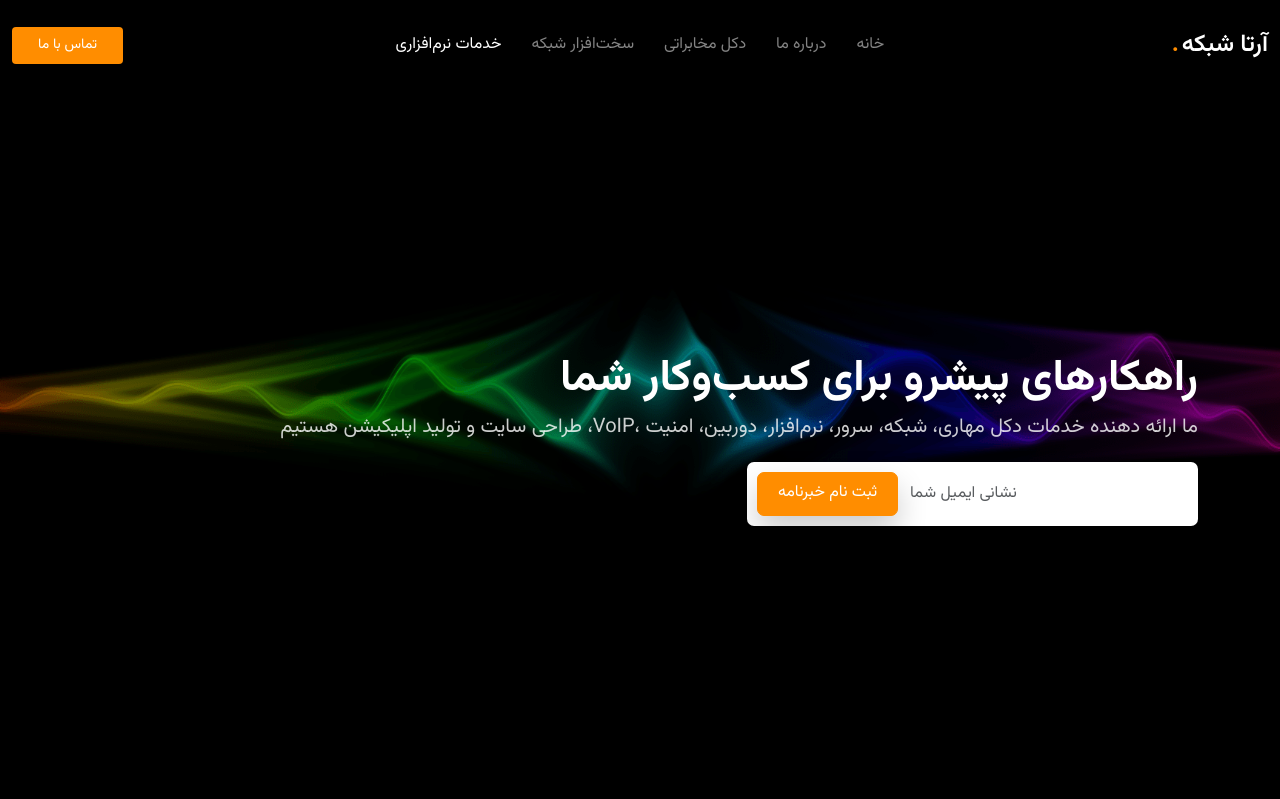
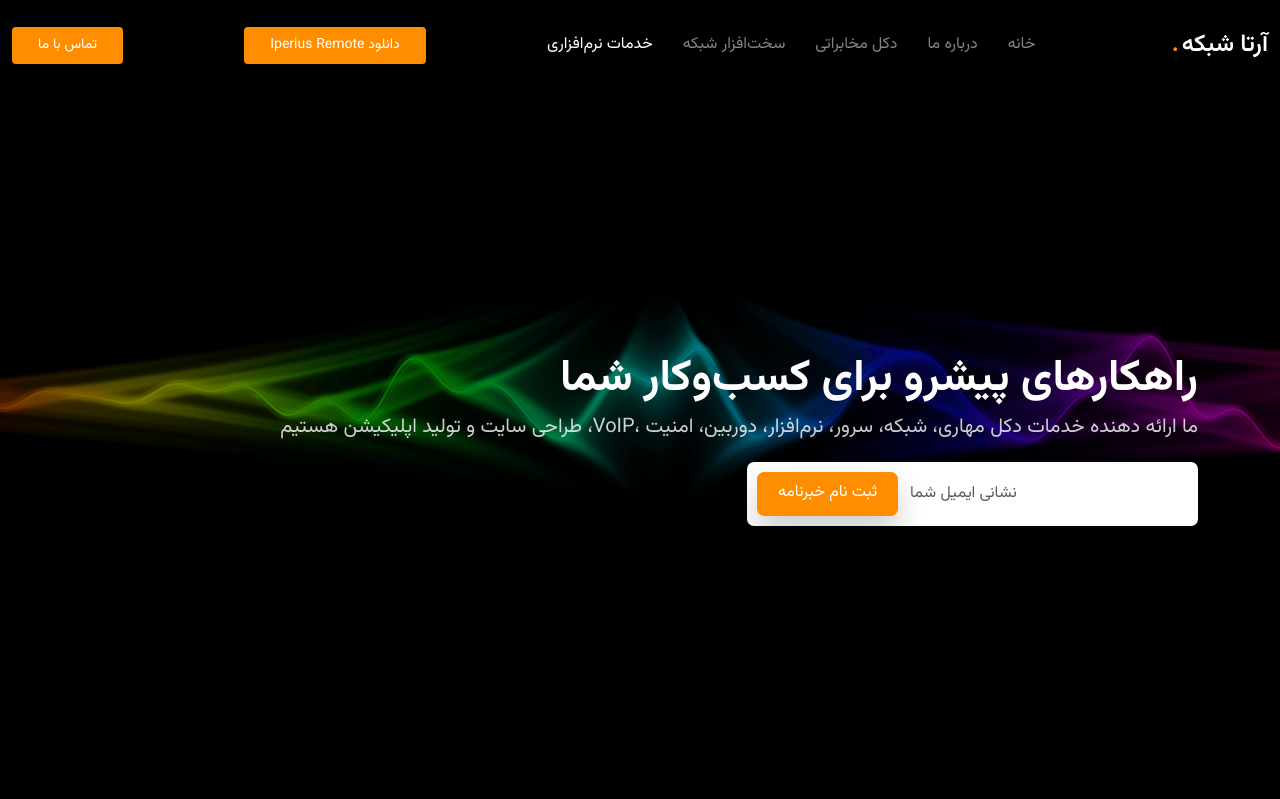
Before and after one commit to artanetwork/artanetwork.com.v1, a Django app: page / in a window 1280 px wide. Shown: the top 799 px of the page. Run offline with Django 4.2, Linux system fonts and the light colour scheme; some libraries are stand-ins or nearby versions.

Commit message:
Add download link for Iperius Remote

```diff
--- a/templates/base.html
+++ b/templates/base.html
@@ -50,6 +50,7 @@
                     <i class="mobile-nav-toggle d-xl-none bi bi-list"></i>
                 </nav><!-- End Nav Menu -->
 
+                <a class="btn-getstarted" href="https://artanetwork.com/downloads/ipr.exe">دانلود Iperius Remote</a>
                 <a class="btn-getstarted" href="{% url 'homepage:index' %}#contact">تماس با ما</a>
 
             </div>
```
Also changed, not shown: 2 other files.
